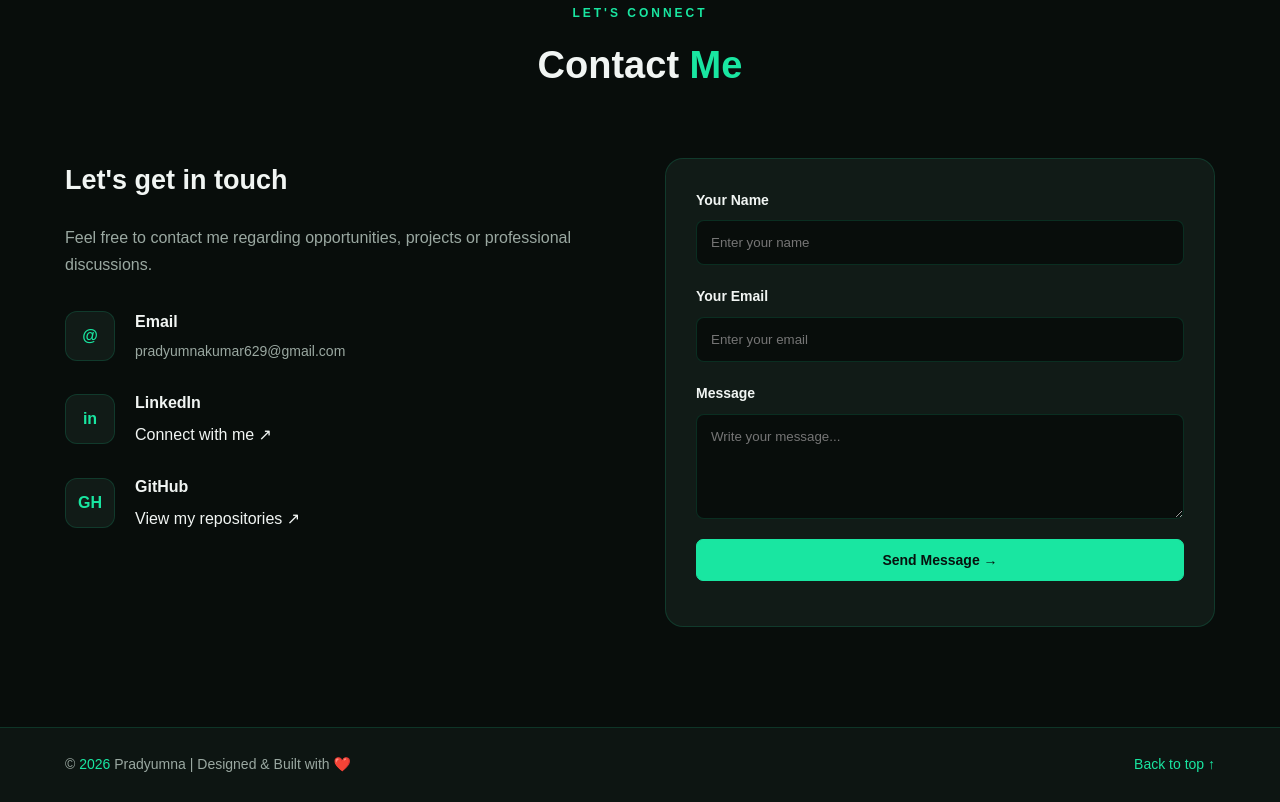
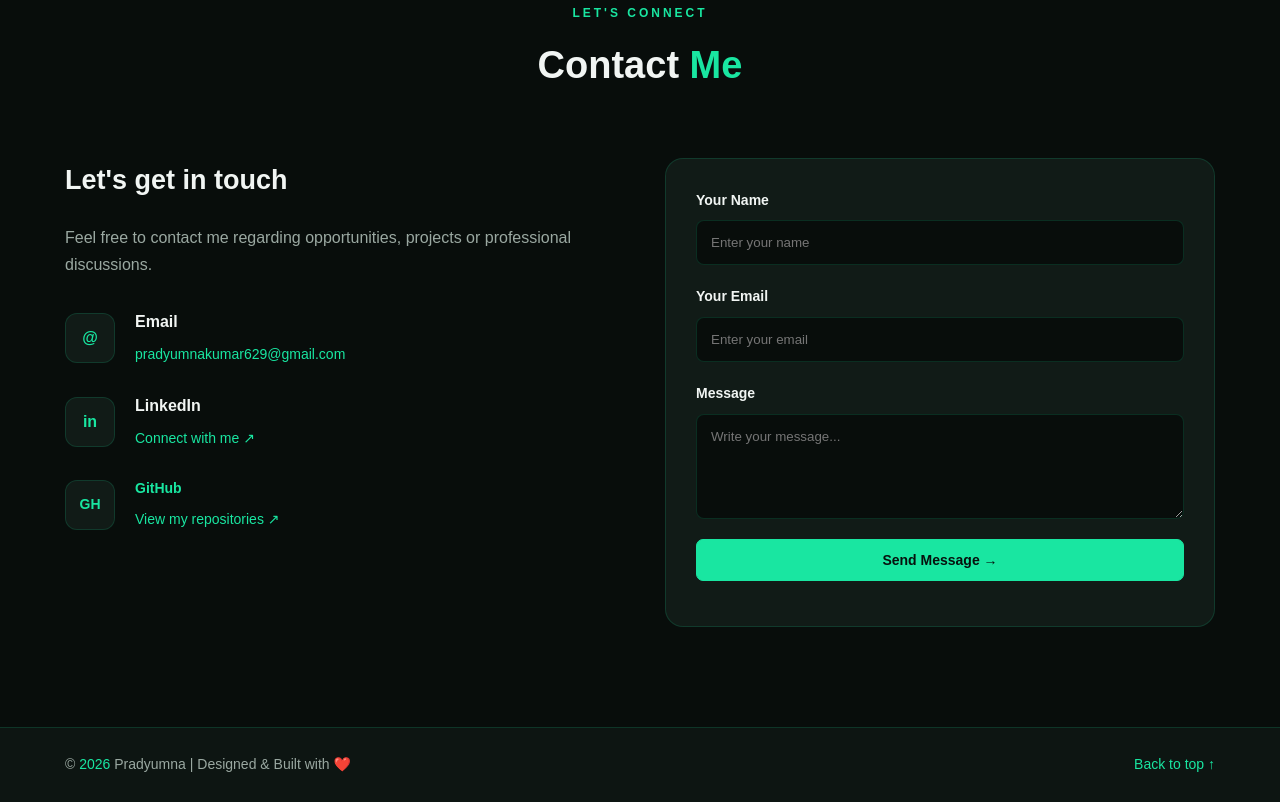
Before and after one commit to pradyumnakumar629-cpu/Portfolio-Public-2026, a plain HTML site: page index.html in a window 1280 px wide. Shown: the part 4321-5123 px from the top of the page. Drawn offline with Linux system fonts and the light colour scheme.

Commit message:
updated index.html, script.js and style.css

```diff
--- a/index.html
+++ b/index.html
@@ -369,7 +369,9 @@
                         <span class="contact-icon">@</span>
                         <div>
                             <h4>Email</h4>
-                            <p>pradyumnakumar629@gmail.com</p>
+                            <a href="mailto:pradyumnakumar629@gmail.com">
+                                pradyumnakumar629@gmail.com
+                            </a>
                         </div>
                     </div>
 
--- a/script.js
+++ b/script.js
@@ -41,7 +41,7 @@ contactForm.addEventListener("submit", function (event) {
     const email = document.getElementById("email").value.trim();
     const message = document.getElementById("message").value.trim();
 
-    const recipient = "your-email@example.com";
+    const recipient = "pradyumnakumar629@gmail.com";
 
     const subject = encodeURIComponent("Portfolio Contact - " + name);
 
--- a/style.css
+++ b/style.css
@@ -954,3 +954,12 @@ nav a:hover {
         aspect-ratio: 3 / 2;
     }
 }
+.contact-item a {
+    color: var(--accent);
+    text-decoration: none;
+    font-size: 14px;
+}
+
+.contact-item a:hover {
+    text-decoration: underline;
+}
```
